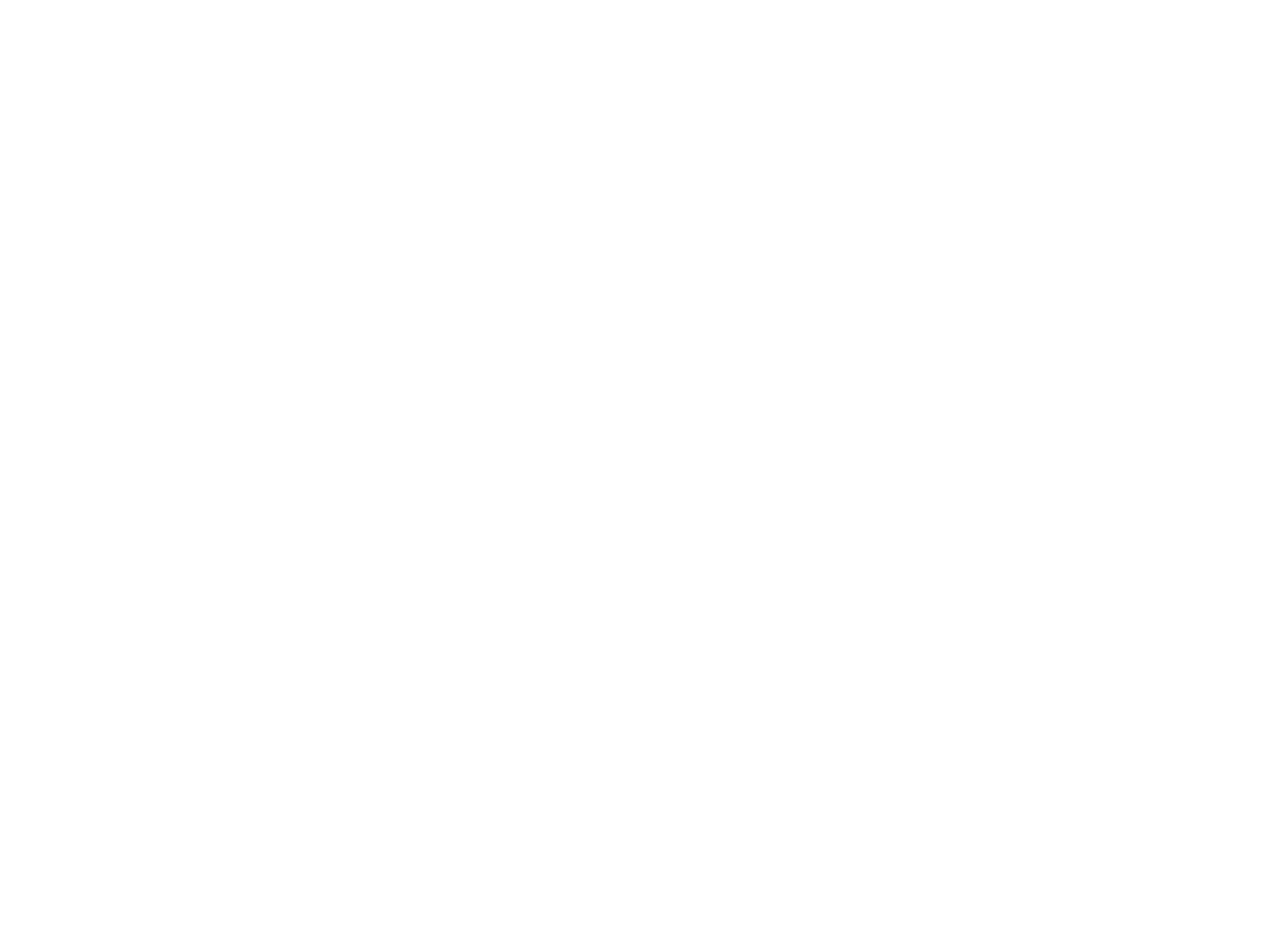
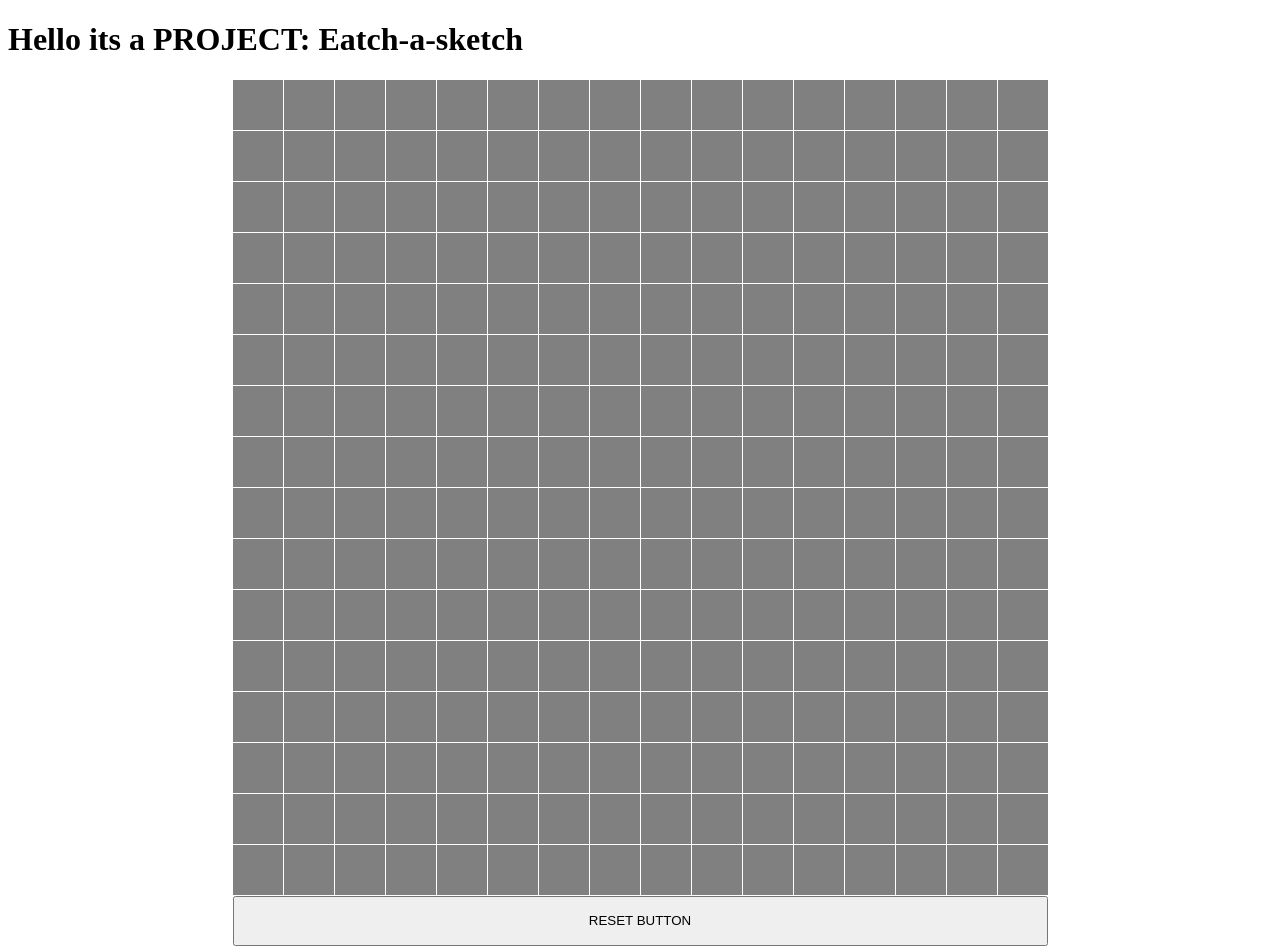
Before and after one commit to LarsenKarlsen/PROJECT-ETCH-A-SKETCH, a plain HTML site: page index.html in a window 1280 px wide. Before the commit the page ends 800 px from the top, so only its background shows below. Drawn offline with Linux system fonts and the light colour scheme.

Commit message:
add grid, grid cells change color after mouse hover it, add reset button

```diff
--- /dev/null
+++ b/grid.js
@@ -0,0 +1,25 @@
+const mainObj = document.querySelector('main');
+const gridObj = document.querySelector('.grid');
+
+let gridSide = 256;
+//create 16x16 grid;
+
+const changeClassObj = (event) =>{
+    event.target.classList.toggle('gridCellh')
+};
+// initial state
+// creating tab with gridSide X gridSide
+for (let i=0; i<gridSide; i++){
+    const gridCellObj = document.createElement('div');
+    gridCellObj.classList.add('gridCell');
+    gridCellObj.addEventListener('mouseover', changeClassObj);
+    gridObj.appendChild(gridCellObj);
+};
+
+const resetButtonObj = document.createElement('button');
+
+// resetButtonObj.classList.add('resetButton');
+resetButtonObj.textContent = 'RESET BUTTON'
+resetButtonObj.style.height = `50px`;
+resetButtonObj.style.width = getComputedStyle(gridObj)['width'];
+gridObj.appendChild(resetButtonObj);
--- a/index.html
+++ b/index.html
@@ -8,6 +8,13 @@
     <title>Eatch-a-sketch</title>
 </head>
 <body>
+    <h1>Hello its a PROJECT: Eatch-a-sketch</h1>
+    <main>
+        <div class='grid'>
 
+        </div>
+
+    </main>
 </body>
+<script src="grid.js"></script>
 </html>
--- a/style.css
+++ b/style.css
@@ -0,0 +1,29 @@
+main {
+    margin: 0;
+    padding: 0;
+    display: flex;
+    flex-wrap: wrap;
+    flex-flow: column;
+}
+.grid {
+    flex:1;
+    margin:auto;
+    display: grid;
+    grid-template-rows: repeat(16, 50px);
+    grid-template-columns: repeat(16, 50px);
+    grid-gap: 1px;
+}
+
+.gridCell{
+    background-color: gray;
+}
+
+.gridCellh{
+    background-color: red;
+}
+
+.resetButton{
+    flex:1;
+    height: 1000px;
+    width: 100px
+}
```
